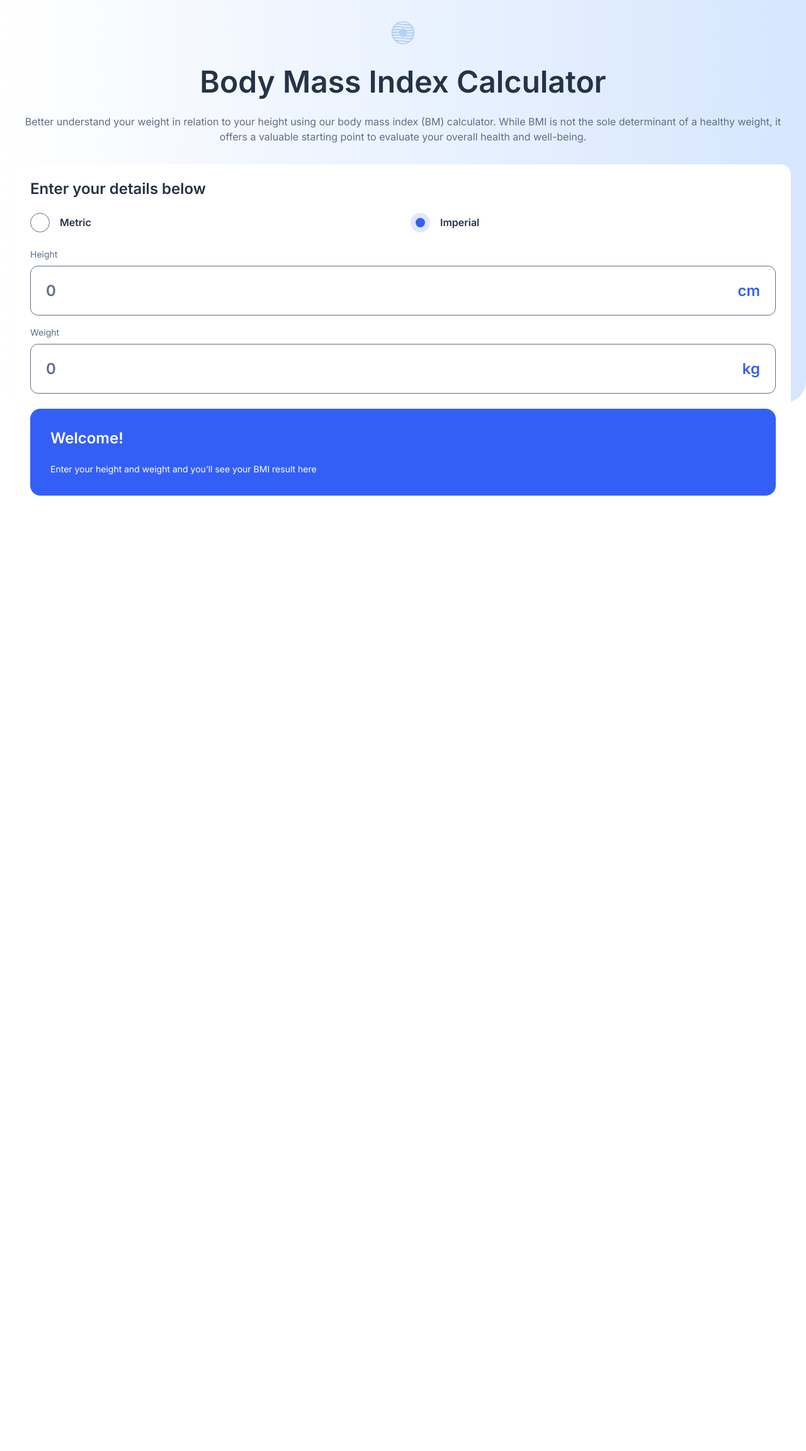
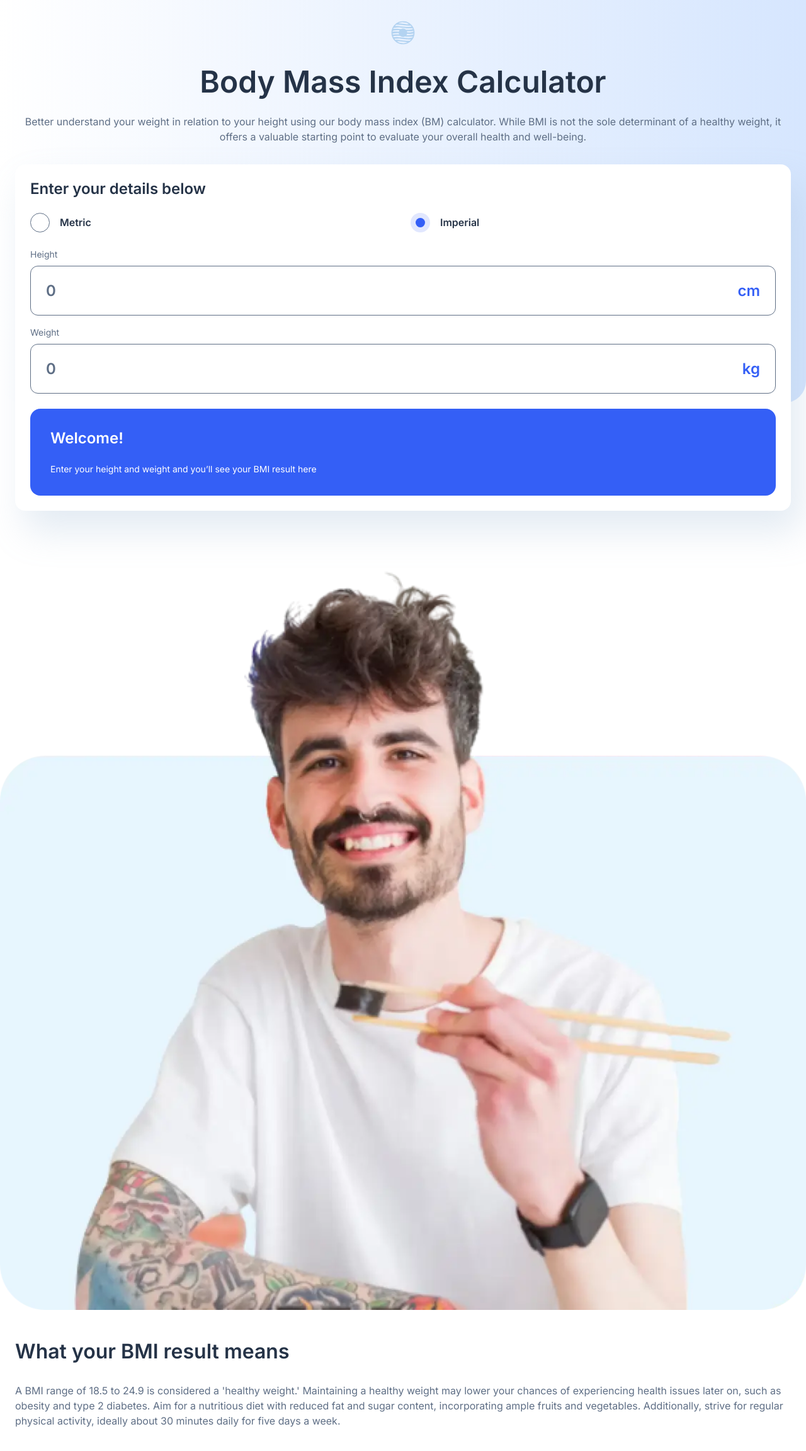
Before and after one commit to g-akca/bmi-calculator, a React (Vite) app: page / in a window 1280 px wide. Shown: the top 2304 px of the page at 63% size. Before the commit the page ends 843 px from the top, so only its background shows below. Built offline with nearby package versions, Linux system fonts and the light colour scheme.

Commit message:
Add ResultsSection structure and styles

```diff
--- a/src/App.jsx
+++ b/src/App.jsx
@@ -5,7 +5,7 @@ import LimitsSection from "./components/LimitsSection";
 
 function App() {
   return (
-    <main className="text-base leading-base text-grey-500">
+    <main className="text-base leading-base text-grey-500 flex flex-col gap-15 pb-12">
       <HeroSection />
       <ResultsSection />
       <TipsSection />
--- a/src/components/HeroCalculator.jsx
+++ b/src/components/HeroCalculator.jsx
@@ -1,6 +1,6 @@
 function HeroCalculator() {
   return (
-    <form className="bg-white w-full p-6 rounded-2xl flex flex-col gap-6">
+    <form className="bg-white w-full p-6 rounded-2xl flex flex-col gap-6 shadow-[16px_32px_56px_rgba(143,174,207,0.25)]">
       <h2 className="text-blue-900 font-semibold text-[24px] leading-7.25 tracking-[-4%]">Enter your details below</h2>
 
       <fieldset className="grid grid-cols-2 gap-6">
--- a/src/components/HeroSection.jsx
+++ b/src/components/HeroSection.jsx
@@ -3,7 +3,7 @@ import HeroCalculator from "./HeroCalculator";
 
 function HeroSection() {
   return (
-    <section className="relative px-6 py-8">
+    <section className="relative px-6 pt-8">
       <div className="absolute top-0 left-0 bg-linear-[to_right,#FFFFFF_0%,#D6E6FE_100%] h-160 w-full rounded-b-[35px] -z-10" />
 
       <div className="flex flex-col items-center gap-8">
--- a/src/components/ResultsSection.jsx
+++ b/src/components/ResultsSection.jsx
@@ -1,7 +1,21 @@
+import manImg from "/images/image-man-eating.webp";
+
 function ResultsSection() {
   return (
-    <>
-    </>
+    <section className="flex flex-col gap-12">
+      <img src={manImg} alt="Image of a man eating" />
+
+      <div className="px-6 flex flex-col gap-8">
+        <h2 className="text-[32px] leading-[110%] font-semibold tracking-[-4%] text-blue-900">What your BMI result means</h2>
+        <p>
+          A BMI range of 18.5 to 24.9 is considered a 'healthy weight.' Maintaining a healthy
+          weight may lower your chances of experiencing health issues later on, such as obesity
+          and type 2 diabetes. Aim for a nutritious diet with reduced fat and sugar content,
+          incorporating ample fruits and vegetables. Additionally, strive for regular physical activity,
+          ideally about 30 minutes daily for five days a week.
+        </p>
+      </div>
+    </section>
   )
 }
 
```
